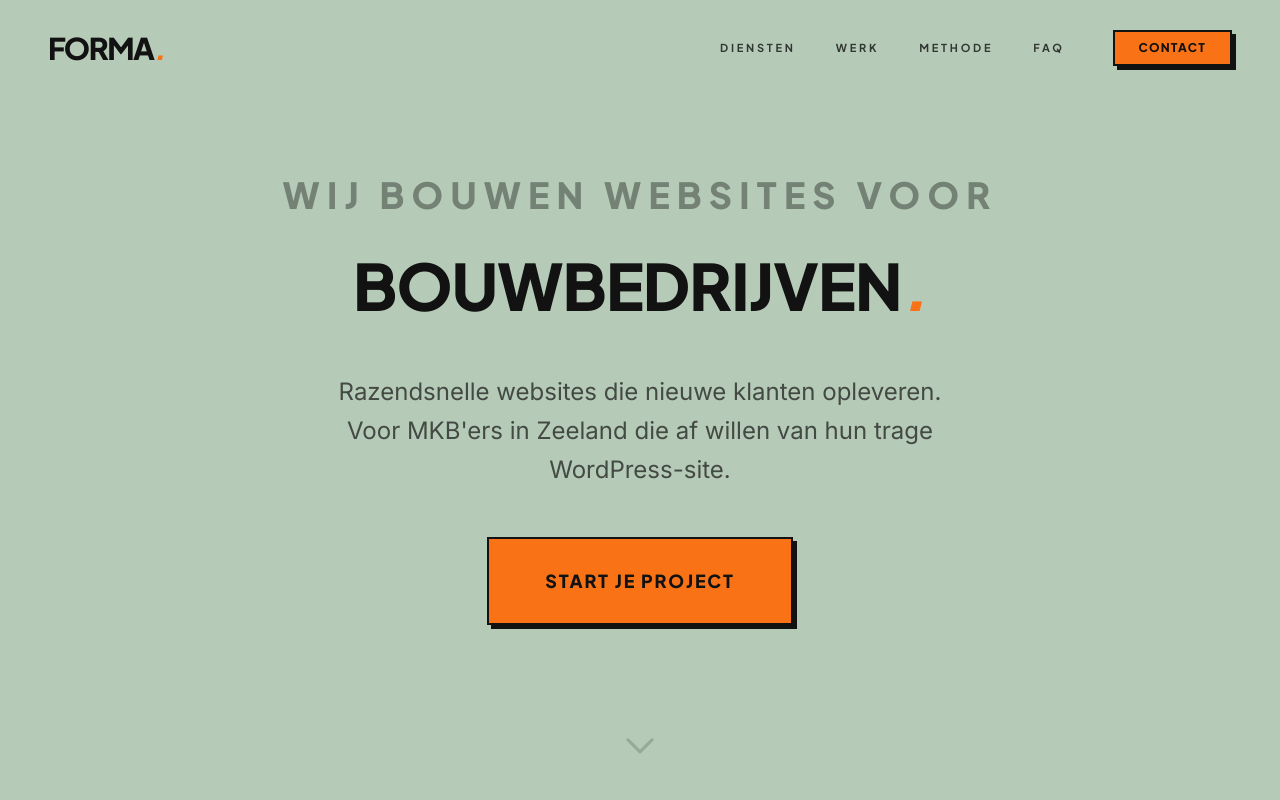
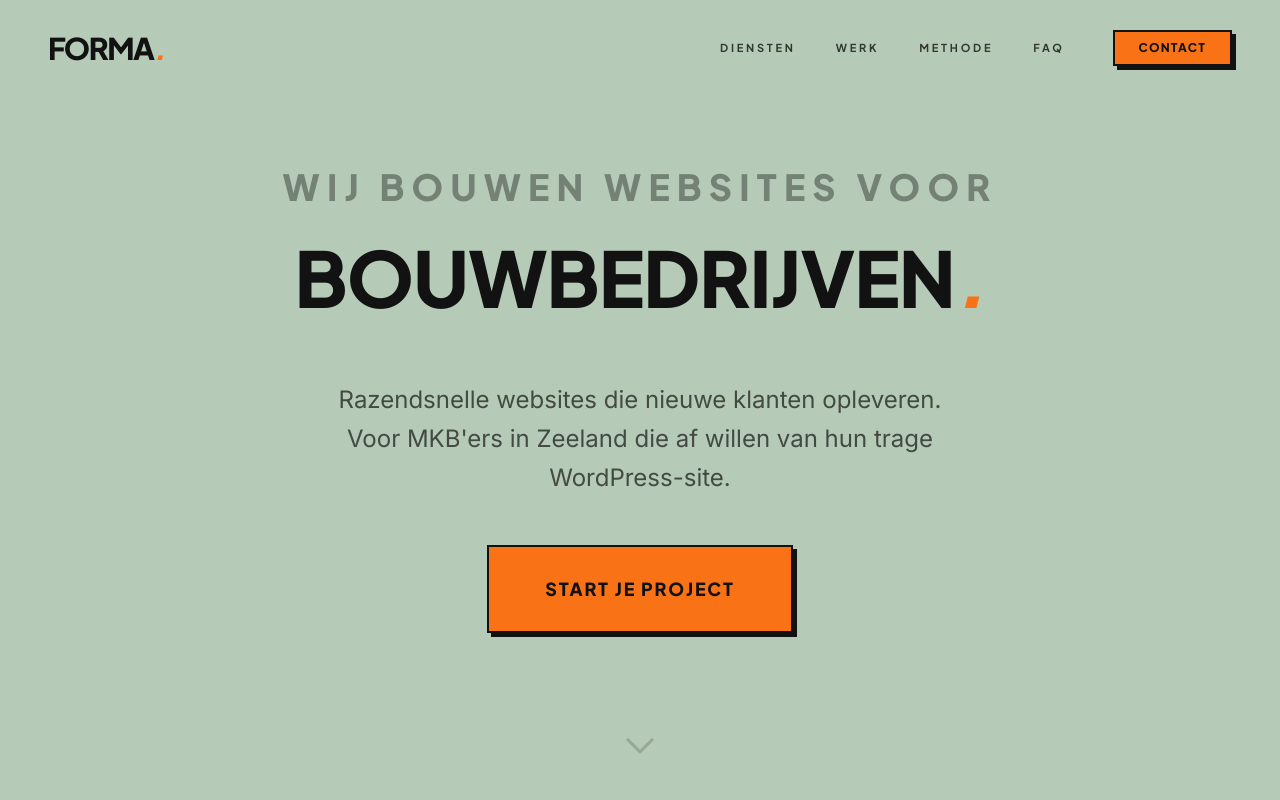
Before and after one commit to madebyformastudios/forma-v2, a Next.js app: page / in a window 1280 px wide. Shown: the top 800 px of the page. Built offline with nearby package versions, Linux system fonts and the light colour scheme.

Commit message:
same as previous

```diff
--- a/components/sections/Hero.tsx
+++ b/components/sections/Hero.tsx
@@ -51,20 +51,21 @@ export default function Hero() {
               WIJ BOUWEN WEBSITES VOOR
             </span>
 
-            <div className="h-[1.2em] text-[7vw] sm:text-[7vw] md:text-[6vw] lg:text-[5vw] relative w-full flex justify-center items-center overflow-hidden">
+            <div className="h-[1.2em] text-[8vw] sm:text-[8vw] md:text-[7vw] lg:text-[6vw] relative w-full overflow-hidden">
               <AnimatePresence mode="wait" initial={false}>
                 <motion.span
                   key={words[index]}
-                  initial={{ y: "100%", x: "-50%", opacity: 0 }}
-                  animate={{ y: 0, x: "-50%", opacity: 1 }}
-                  exit={{ y: "-100%", x: "-50%", opacity: 0 }}
+                  initial={{ y: "100%", opacity: 0 }}
+                  animate={{ y: 0, opacity: 1 }}
+                  exit={{ y: "-100%", opacity: 0 }}
                   transition={{
                     type: "spring",
                     stiffness: 150,
                     damping: 25,
                     duration: 0.6
                   }}
-                  className="text-ink uppercase absolute whitespace-nowrap leading-none px-4 left-1/2"
+                  style={{ left: "50%", translateX: "-50%" }}
+                  className="text-ink uppercase absolute whitespace-nowrap leading-none px-4"
                 >
                   {words[index]}<span className="text-accent italic">.</span>
                 </motion.span>
```
